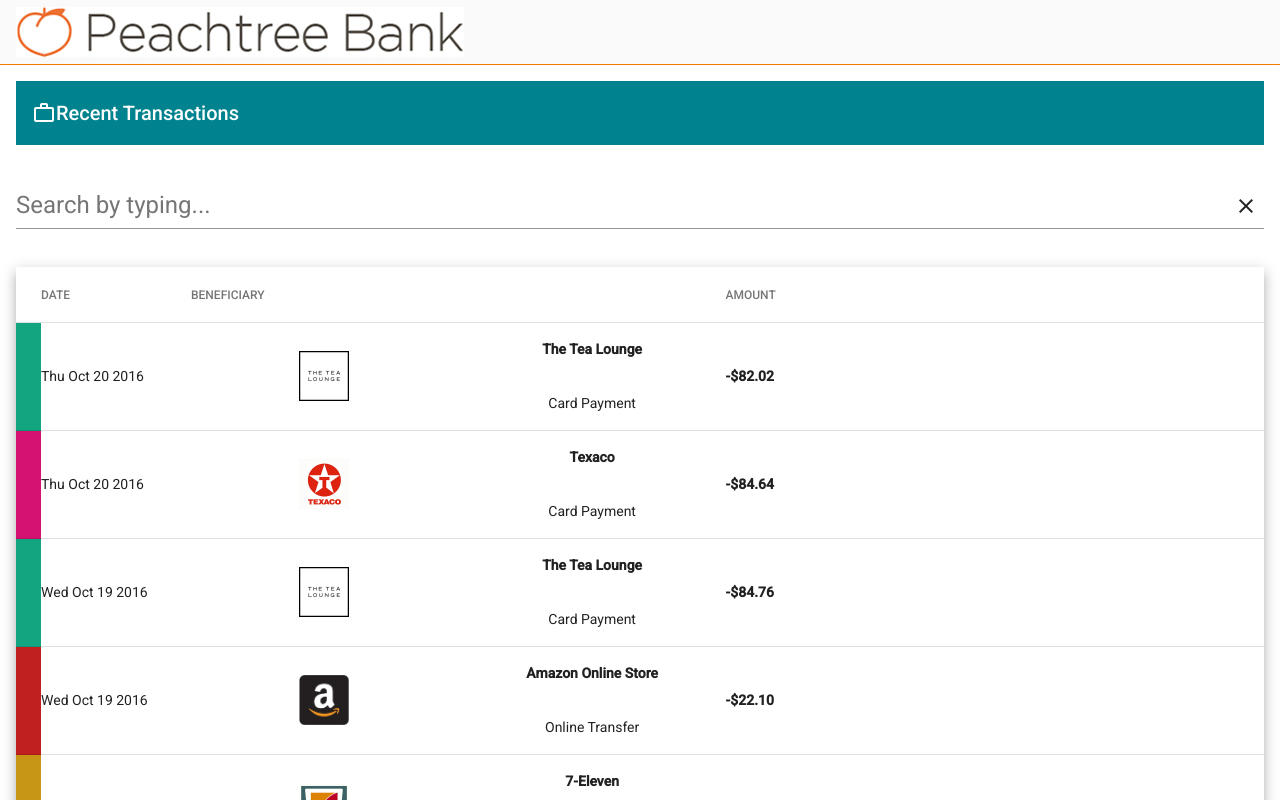
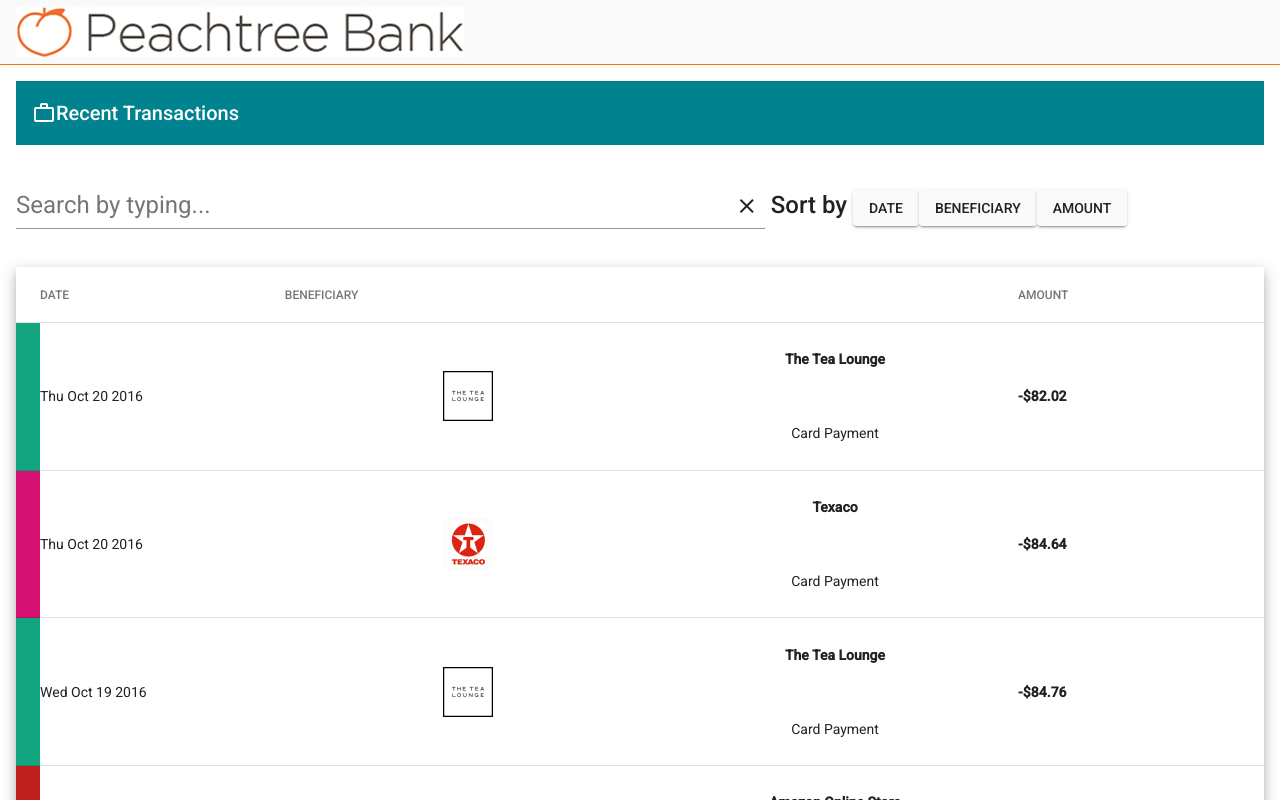
Before and after one commit to sumeet-sethi/peachtree-bank, an Angular app: page /transactions in a window 1280 px wide. Shown: the top 800 px of the page. Built offline with nearby package versions, Linux system fonts and the light colour scheme.

Commit message:
Adding dedicated sort buttons

```diff
--- a/src/app/transactions/transactions.component.html
+++ b/src/app/transactions/transactions.component.html
@@ -11,6 +11,10 @@
                 <mat-icon>close</mat-icon>
             </button>
         </mat-form-field>
+        Sort by
+        <button mat-button mat-raised-button color="primary" (click)="sortByDate()">DATE</button>
+        <button mat-button mat-raised-button color="primary"(click)="sortByBeneficiary()">BENEFICIARY</button>
+        <button mat-button mat-raised-button color="primary"(click)="sortByAmount()">AMOUNT</button>
     </mat-card-title>
     <mat-card-content>
         <table mat-table [dataSource]="dataSource" matSort class="mat-elevation-z8">
@@ -22,13 +26,13 @@
 
             <ng-container matColumnDef="transactionDate">
                 <th mat-header-cell *matHeaderCellDef mat-sort-header> DATE </th>
-                <td mat-cell *matCellDef="let element" [ngStyle]="{'width': '150px'}">
+                <td mat-cell *matCellDef="let element" [ngStyle]="{'width': '20%'}">
                     {{getDate(element.transactionDate)}} </td>
             </ng-container>
 
             <ng-container matColumnDef="merchant">
                 <th mat-header-cell *matHeaderCellDef mat-sort-header> BENEFICIARY </th>
-                <td mat-cell *matCellDef="let element">
+                <td mat-cell *matCellDef="let element" [ngStyle]="{'width': '60%'}">
                     <mat-grid-list cols="2" rowHeight="5:1">
                         <mat-grid-tile [colspan]="1" [rowspan]="2"><img src='{{element.merchantLogo}}' width="50" height="50"></mat-grid-tile>
                         <mat-grid-tile [colspan]="1" [rowspan]="1"><b>{{element.merchant}}</b></mat-grid-tile>
@@ -39,7 +43,7 @@
 
             <ng-container matColumnDef="amount">
                 <th mat-header-cell *matHeaderCellDef mat-sort-header> AMOUNT </th>
-                <td mat-cell *matCellDef="let element"><b>-${{element.amount}}</b></td>
+                <td mat-cell *matCellDef="let element" [ngStyle]="{'width': '20%'}"><b>-${{element.amount}}</b></td>
             </ng-container>
 
             <tr mat-header-row *matHeaderRowDef="displayedColumns"></tr>
--- a/src/app/transactions/transactions.component.sass
+++ b/src/app/transactions/transactions.component.sass
@@ -2,7 +2,7 @@
     width: 100%
 
 .mat-form-field
-    width: 100%
+    width: 60%
 
 .mat-toolbar
     margin-bottom: 20px
--- a/src/app/transactions/transactions.component.ts
+++ b/src/app/transactions/transactions.component.ts
@@ -15,6 +15,9 @@
   displayedColumns: string[];
   dataSource = new MatTableDataSource(TransactionalData.data);
   value: string;
+  sortByDateUpDown: boolean;
+  sortByBeneficiaryUpDown: boolean;
+  sortByAmountUpDown: boolean;
 
   constructor() { }
 
@@ -22,6 +25,9 @@
     this.dataSource.sort = this.sort;
     this.value = '';
     this.displayedColumns = ['categoryCode', 'transactionDate', 'merchant', 'amount',];
+    this.sortByDateUpDown = false;
+    this.sortByBeneficiaryUpDown = false;
+    this.sortByAmountUpDown = false;
   }
 
   ngOnChanges() {
@@ -29,7 +35,7 @@
       TransactionalData.data = TransactionalData.data.concat(this.receiveTransfer)
     }
     TransactionalData.data = TransactionalData.data.sort((a, b) => (a.transactionDate > b.transactionDate) ? -1 : 1)
-    this.dataSource = new MatTableDataSource(TransactionalData.data);
+    this.setDataSource();
   }
 
   applyFilter(event: Event) {
@@ -41,4 +47,29 @@
     return new Date(date).toDateString();
   }
 
+  sortByDate() {
+    if (this.sortByDateUpDown) {
+      TransactionalData.data = TransactionalData.data.sort((a, b) => (a.transactionDate > b.transactionDate) ? 1 : -1)
+      this.sortByDateUpDown = true;
+    } else {
+      TransactionalData.data = TransactionalData.data.sort((a, b) => (a.transactionDate > b.transactionDate) ? -1 : 1)
+    }
+
+    this.setDataSource();
+  }
+
+  sortByBeneficiary() {
+    TransactionalData.data = TransactionalData.data.sort((a, b) => (a.merchant > b.merchant) ? -1 : 1)
+    this.setDataSource();
+  }
+
+  sortByAmount() {
+    TransactionalData.data = TransactionalData.data.sort((a, b) => (a.amount > b.amount) ? -1 : 1)
+    this.setDataSource();
+  }
+
+  setDataSource() {
+    this.dataSource = new MatTableDataSource(TransactionalData.data);
+  }
+
 }
```
